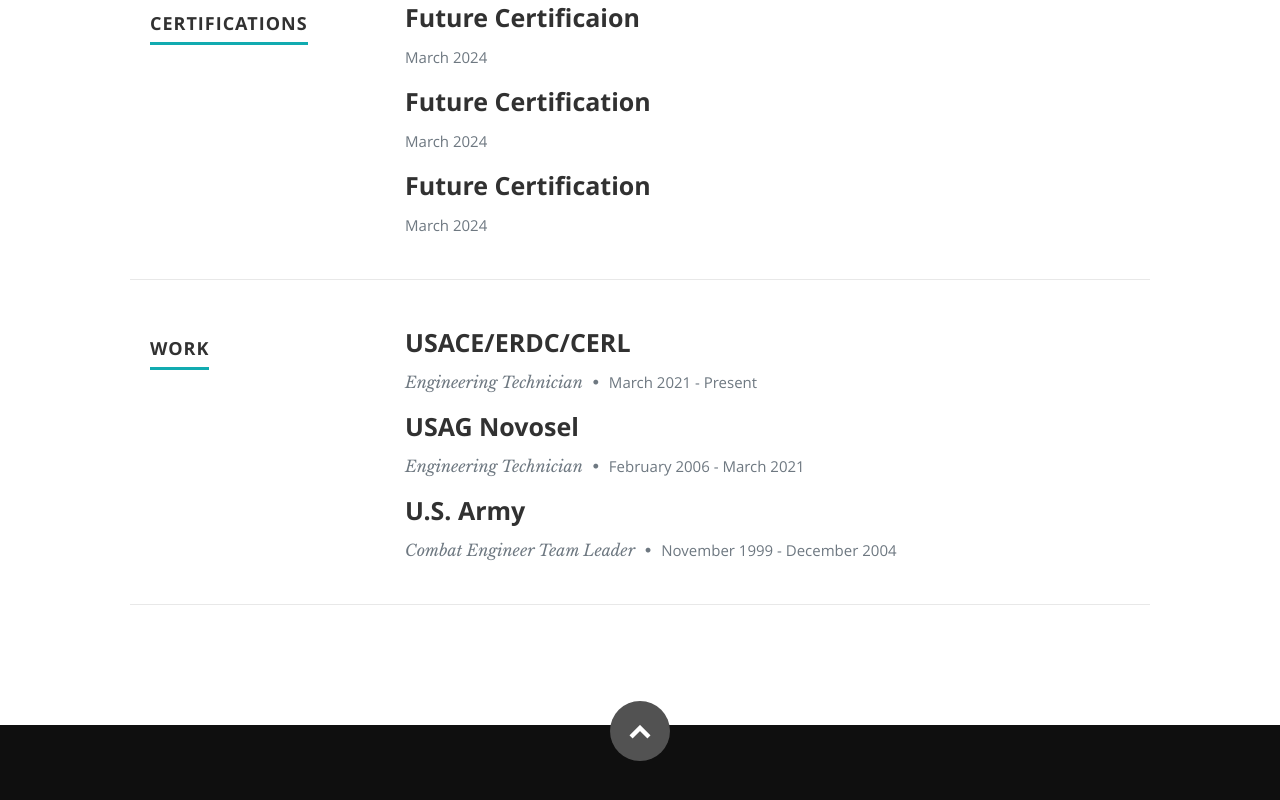
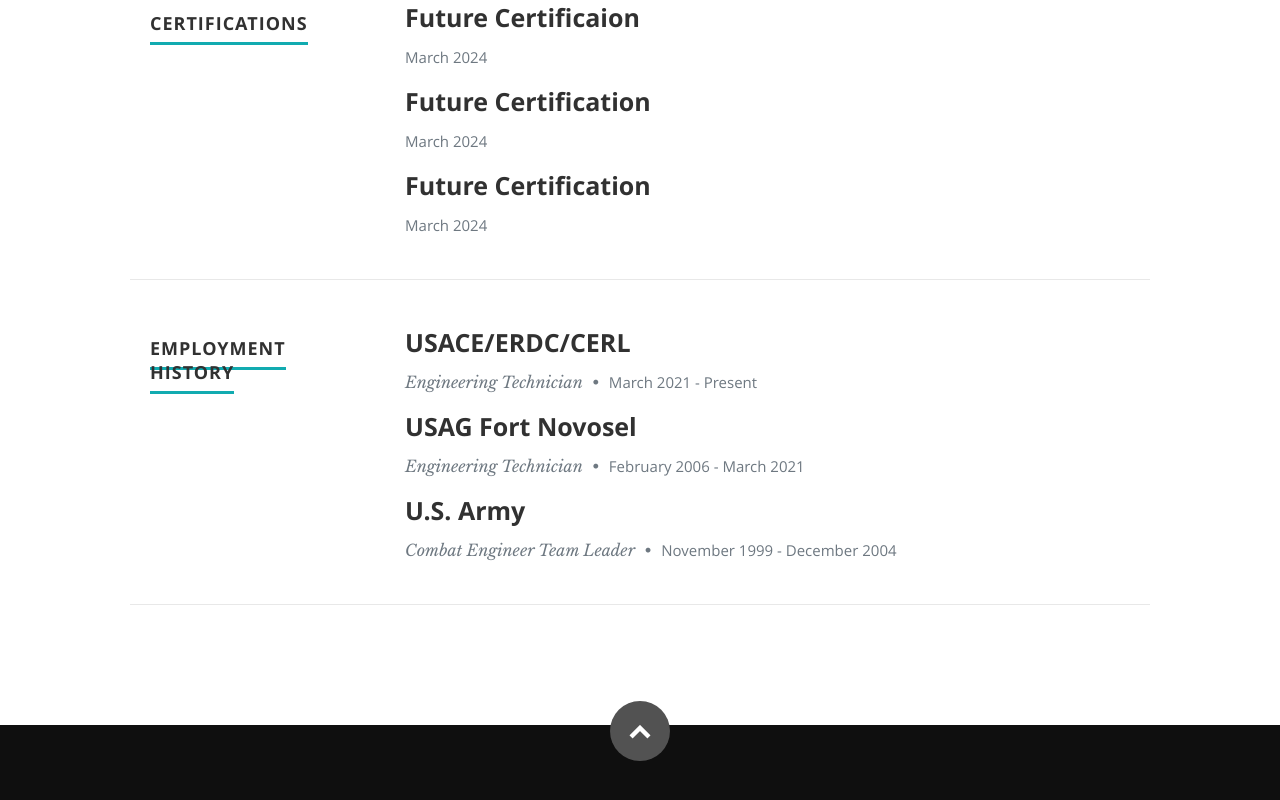
Before and after one commit to iamadamnelson/Azure-Resume, a plain HTML site: page frontend/index.html in a window 1280 px wide. Shown: the part 1181-1981 px from the top of the page. Drawn offline with nearby package versions, Linux system fonts and the light colour scheme; no server answers.

Commit message:
modified index.html

```diff
--- a/frontend/index.html
+++ b/frontend/index.html
@@ -161,7 +161,7 @@
       <div class="row work">
 
          <div class="three columns header-col">
-            <h1><span>Work</span></h1>
+            <h1><span>Employment History</span></h1>
          </div>
 
          <div class="nine columns main-col">
@@ -183,7 +183,7 @@
 
                <div class="twelve columns">
 
-                  <h3>USAG Novosel</h3>
+                  <h3>USAG Fort Novosel</h3>
                   <p class="info">Engineering Technician <span>&bull;</span> <em class="date">February 2006 - March 2021</em></p>
 
 
```
